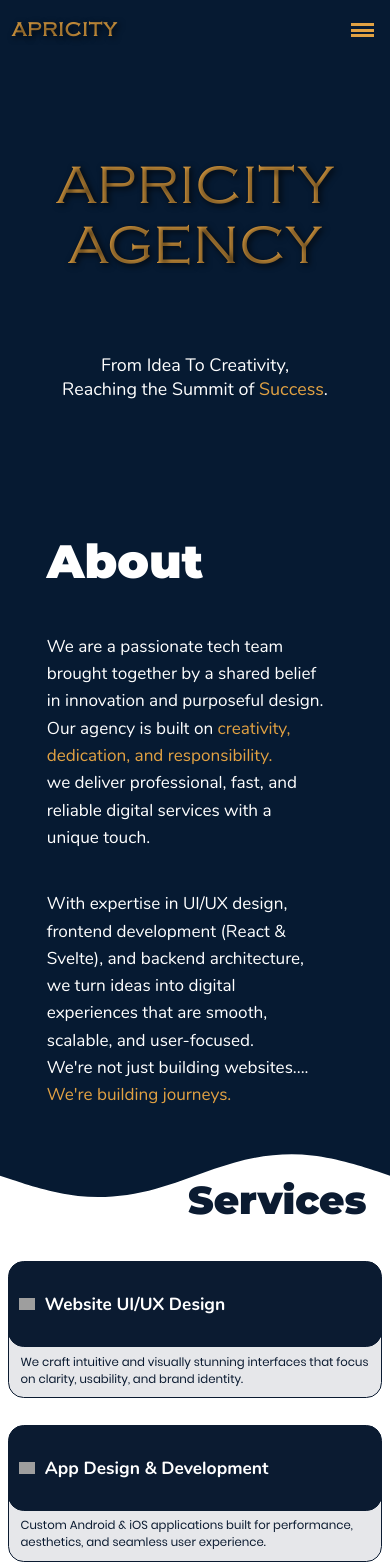
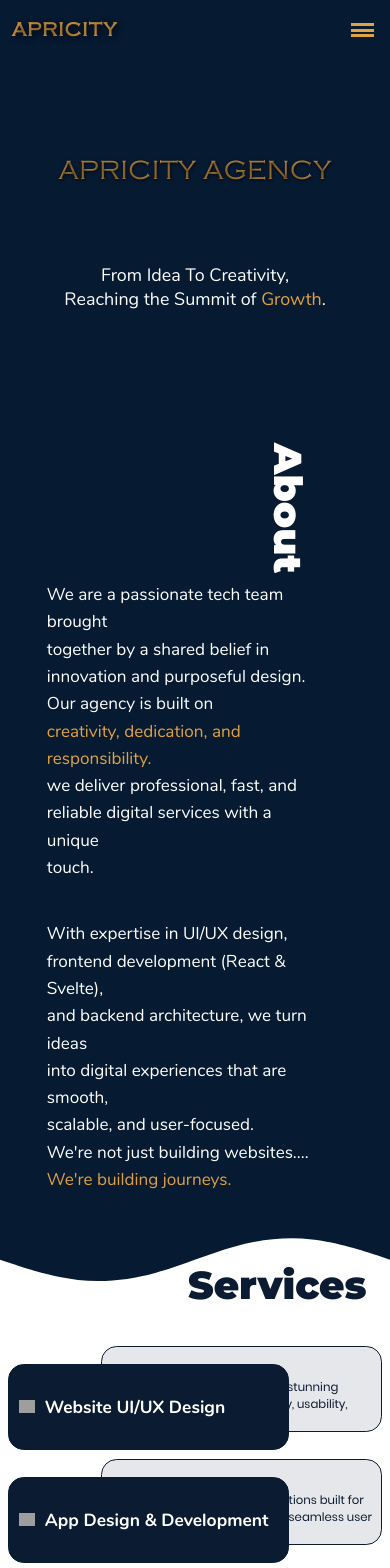
Before and after one commit to hussein0-0/Apricity-Agency, a SvelteKit app: page / in a window 390 px wide. Shown: the top 1568 px of the page. Built offline with nearby package versions, Linux system fonts and the light colour scheme; grey boxes are pictures that could not be loaded.

Commit message:
(Agency Name + About + Service) Animations

```diff
--- a/package.json
+++ b/package.json
@@ -43,5 +43,9 @@
 	},
 	"keywords": [
 		"svelte"
-	]
+	],
+	"dependencies": {
+		"gsap": "^3.13.0",
+		"split-type": "^0.3.4"
+	}
 }
--- a/src/Components/About.svelte
+++ b/src/Components/About.svelte
@@ -1,36 +1,87 @@
+<script>
+  import { onMount } from "svelte";
+  import { gsap } from "gsap";
+  import ScrollTrigger from "gsap/ScrollTrigger";
+  import TextPlugin from "gsap/TextPlugin";
+  import SplitType from "split-type";
+
+  gsap.registerPlugin(ScrollTrigger, TextPlugin);
+
+  let container; // reference to the local wrapper
+
+  onMount(() => {
+    const paragraph = container.querySelectorAll("p");
+    const split = new SplitType(paragraph, { types: "lines" });
+
+    gsap.from(split.lines, {
+      scrollTrigger: {
+        trigger: container,
+        start: "top 40%",
+        toggleActions: "play none none none",
+      },
+      opacity: 0,
+      y: "50%",
+      duration: 1.5,
+      ease: "power4.out",
+      stagger: 0.2,
+    });
+
+    const about = new SplitType('.about-title', {types: 'lines'});
+    gsap.from(about.lines,{
+      scrollTrigger: {
+        trigger: container,
+        start: "top 80%",
+        toggleActions: "play none none none",
+      },
+      opacity: 0,
+      y: '50%',
+      duration:2,
+      ease: 'power2.inOut',
+      stagger: 0.2
+    });
+
+});
+</script>
+
 <section id="About">
-    <h2 class="title">About</h2>
-    <div class="content">
+  <h2 class="about-title">About</h2>
+  <div bind:this={container} class="content">
     <p class="space">
-        We are a passionate tech team brought together by a shared belief in innovation and purposeful design. <br>
-        Our agency is built on <span class="highlight">creativity, dedication, and responsibility.</span><br>
-        we deliver professional, fast, and reliable digital services with a unique touch.
+      We are a passionate tech team brought together by a shared belief in
+      innovation and purposeful design. <br />
+      Our agency is built on
+      <span class="highlight">creativity, dedication, and responsibility.</span
+      ><br />
+      we deliver professional, fast, and reliable digital services with a unique
+      touch.
     </p>
     <p>
-       With expertise in UI/UX design, frontend development (React & Svelte), and backend architecture, we turn ideas into digital experiences that are smooth, scalable, and user-focused. <br>
-       We're not just building websites.... <span class="highlight">We're building journeys.</span>
+      With expertise in UI/UX design, frontend development (React & Svelte), and
+      backend architecture, we turn ideas into digital experiences that are
+      smooth, scalable, and user-focused. <br />
+      We're not just building websites....
+      <span class="highlight">We're building journeys.</span>
     </p>
   </div>
 </section>
 
 <style>
-
-.title{
+  .about-title {
     writing-mode: vertical-rl;
     font-size: 10vw;
     font-family: "Heading";
     margin: 0vw 8vw 0vw 7vw;
   }
 
-section{
+  section {
     background-color: rgb(6, 26, 50);
-    color:white;
+    color: white;
     display: flex;
     padding: 3.3vw;
     padding-bottom: 0vw;
   }
 
-.content{
+  .content {
     padding-top: 1vw;
     font-size: 2vw;
     padding-right: 8.1vw;
@@ -38,22 +89,22 @@ section{
     line-height: 2.7vw;
   }
 
-.space{
+  .space {
     margin-bottom: 6.2vw;
   }
 
-.highlight{
-    color: #E2A243;
+  .highlight {
+    color: #e2a243;
   }
 
   /* Tablet styles */
   @media (max-width: 1024px) {
-    .title{
+    .title {
       font-size: 15vw;
       margin: 0vw 8vw 0vw 3vw;
     }
 
-    .content{
+    .content {
       padding-top: 2vw;
       font-size: 2.5vw;
       padding-right: 5vw;
@@ -63,7 +114,7 @@ section{
 
   /* Mobile styles */
   @media (max-width: 480px) {
-    section{
+    section {
       flex-direction: column;
       text-align: center;
       margin-bottom: -0.6vw;
@@ -71,18 +122,18 @@ section{
       text-align: left;
       padding: 9vw 12vw;
     }
-    .title{
+    .title {
       writing-mode: horizontal-tb;
       margin: 0;
       font-size: 12vw;
       margin-bottom: 9vw;
     }
-    .content{
+    .content {
       font-size: 4.4vw;
       line-height: 7vw;
     }
-    .space{
-        margin-bottom: 10vw ;
+    .space {
+      margin-bottom: 10vw;
     }
   }
 </style>
--- a/src/Components/AgencyName.svelte
+++ b/src/Components/AgencyName.svelte
@@ -1,38 +1,82 @@
+<script>
+  import { gsap } from "gsap";
+  import { onMount } from "svelte";
+  import { TextPlugin } from "gsap/TextPlugin";
+  import ApricityName from "./ApricityName.svelte";
+
+  gsap.registerPlugin(TextPlugin);
+  let wordEl;
+
+  onMount(() => {
+    let index = 0;
+    let words = ["Success", "Innovation", "Growth", "Vision", "Impact"];
+
+    function changeWord() {
+      gsap.to(wordEl, {
+        duration: 1,
+        text: words[index],
+        ease: "power2.inOut",
+        onComplete: () => {
+          index = (index + 1) % words.length;
+          setTimeout(changeWord, 1000); // wait before changing again
+        },
+      });
+    }
+    changeWord();
+
+    gsap.to('#desc-text',{
+      duration:1,
+      opacity:1,
+      ease: 'power2.inOut'
+    })
+  });
+</script>
+
 <div class="name">
-    <h2>APRICITY AGENCY</h2>
-    <p>From Idea To <span>Creativity</span>,<br />
-      Reaching the Summit of <span style="color:#E2A243;">Success</span>.</p>
+  <ApricityName/>
+  <p id="desc-text">
+    From Idea To <span>Creativity</span>,<br />
+    Reaching the Summit of
+    <span class="word-container">
+      <span bind:this={wordEl} id="word" style="color:#E2A243;"></span></span
+    >.
+  </p>
 </div>
 
 <style>
-.name{
-    background-color: rgb(6, 26, 50) ;
+  .name {
+    background-color: rgb(6, 26, 50);
     text-align: center;
     padding: 18vh 0vw;
   }
 
-.name h2{
-    color: transparent;
-    text-shadow: 0.15vw 0.17vw 0.8vw rgb(0, 0, 0, 0.8), 0 0 0 #E2A243;
-    font-size: 7vw;
-    font-weight: 300;
-    font-family: "Title";
-    letter-spacing: 0.01em;
-}
-
-.name p{
+  .name p {
+    opacity: 0;
     font-size: 2vw;
     color: white;
     font-family: "Nunito_Regular";
     margin-top: 9vw;
   }
 
+  .word-container {
+    display: inline-block;
+    overflow: hidden;
+    vertical-align: bottom;
+    position: relative;
+  }
+
+  #word {
+    display: inline-block;
+    color: #e2a243;
+    position: relative;
+  }
+
   /* Tablet styles */
   @media (max-width: 1024px) {
-    .name h2{
+    .name h2 {
       font-size: 8vw;
     }
-    .name p{
+    .name p {
       font-size: 3.4vw;
       margin-top: 15vw;
     }
@@ -40,15 +84,17 @@
 
   /* Mobile styles */
   @media (max-width: 480px) {
-    .name{
+    .name {
       margin: -0.2vw 0vw;
       padding: 25vw 0vw 20vw 0vw;
     }
-    .name h2{
-        text-shadow: 0.6vw 0.5vw 1.6vw rgb(0, 0, 0, 0.8), 0 0 0 #E2A243;
+    .name h2 {
+      text-shadow:
+        0.6vw 0.5vw 1.6vw rgb(0, 0, 0, 0.8),
+        0 0 0 #e2a243;
       font-size: 14vw;
     }
-    .name p{
+    .name p {
       padding: 5vw 0vw;
       font-size: 4.6vw;
       margin-top: 15vw;
--- /dev/null
+++ b/src/Components/ApricityName.svelte
@@ -0,0 +1,71 @@
+<script>
+  import { onMount } from "svelte";
+  import { gsap } from "gsap";
+  import SplitType from "split-type";
+  import {TextPlugin} from "gsap/TextPlugin";
+
+  gsap.registerPlugin(TextPlugin);
+
+  onMount(() => {
+    // Split the text into individual characters
+    const myText = new SplitType("#my-text", { types: "chars" });
+
+    // Animate each character
+    gsap.from(".char", {
+      y: 20,
+      opacity: 0,
+      stagger: 0.05,
+      delay: 0.2,
+      duration: 0.5,
+      ease: "power2.out",
+    });
+
+    gsap.to('#my-text',{
+        opacity:1,
+        duration:1
+    });
+  });
+</script>
+
+<header>
+  <h1 id="my-text" style="opacity: 0;">APRICITY AGENCY</h1>
+</header>
+
+<style>
+  header {
+    background-color: rgb(6, 26, 50);
+    text-align: center;
+  }
+
+  h1 {
+    color: transparent;
+    text-shadow:
+      0.15vw 0.17vw 0.8vw rgb(0, 0, 0, 0.8),
+      0 0 0 #e2a243;
+    font-size: 7vw;
+    font-weight: 300;
+    font-family: "Title";
+    letter-spacing: 0.01em;
+  }
+
+  .char {
+    transform: translateY(115px);
+    transition: transform 0.5s;
+  }
+    .name {
+    background-color: rgb(6, 26, 50);
+    text-align: center;
+    padding: 18vh 0vw;
+  }
+
+  .name h2 {
+    color: transparent;
+    text-shadow:
+      0.15vw 0.17vw 0.8vw rgb(0, 0, 0, 0.8),
+      0 0 0 #e2a243;
+    font-size: 7vw;
+    font-weight: 300;
+    font-family: "Title";
+    letter-spacing: 0.01em;
+  }
+</style>
--- a/src/Components/NavBar.svelte
+++ b/src/Components/NavBar.svelte
@@ -1,20 +1,38 @@
 <script>
+    import {gsap} from 'gsap';
+    import { onMount } from 'svelte';
   import Form from "./Form.svelte";
 
   let showForm = false;
   let mobileMenuOpen = false;
 
-  function ClickHandeler(){
+  function ClickHandeler() {
     showForm = !showForm;
-    console.log("clicked")
+    console.log("clicked");
   }
 
   function toggleMobileMenu() {
     mobileMenuOpen = !mobileMenuOpen;
   }
+
+  onMount(()=>{
+    gsap.from('#Home',{
+        duration:1,
+        ease:'power2.inOut',
+        x:-100
+    });
+
+    gsap.to('#Home',{
+        duration:1,
+        opacity:1,
+        ease: 'power2.inOut'
+    })
+
+});
+
 </script>
 
-<Form {showForm} on:click={ClickHandeler}/>
+<Form {showForm} on:click={ClickHandeler} />
 <main>
   <header id="Home">
     <nav>
@@ -25,12 +43,29 @@
         <span></span>
       </button>
       <ul class="nav_items" class:active={mobileMenuOpen}>
-                <button class="close" class:active={mobileMenuOpen} on:click={toggleMobileMenu}>X</button>
-                <li><a href="#Home" on:click={() => mobileMenuOpen = false}>Home</a></li>
-                <li><a href="#About" on:click={() => mobileMenuOpen = false}>About us</a></li>
-                <li><a href="#Services" on:click={() => mobileMenuOpen = false}>Services</a></li>
-                <li><a href="#WhyUs" on:click={() => mobileMenuOpen = false}>Why us</a></li>
-                <li><a href="#Team" on:click={() => mobileMenuOpen = false}>Team</a></li>
+        <button
+          class="close"
+          class:active={mobileMenuOpen}
+          on:click={toggleMobileMenu}>X</button
+        >
+        <li>
+          <a href="#Home" on:click={() => (mobileMenuOpen = false)}>Home</a>
+        </li>
+        <li>
+          <a href="#About" on:click={() => (mobileMenuOpen = false)}>About us</a
+          >
+        </li>
+        <li>
+          <a href="#Services" on:click={() => (mobileMenuOpen = false)}
+            >Services</a
+          >
+        </li>
+        <li>
+          <a href="#WhyUs" on:click={() => (mobileMenuOpen = false)}>Why us</a>
+        </li>
+        <li>
+          <a href="#Team" on:click={() => (mobileMenuOpen = false)}>Team</a>
+        </li>
       </ul>
       <button on:click={ClickHandeler}>Become a client?</button>
     </nav>
@@ -38,11 +73,14 @@
 </main>
 
 <style>
-header{
+  header {
     background-color: rgb(6, 26, 50);
   }
 
-nav{
+  #Home{
+    opacity: 0;
+  }
+  nav {
     display: flex;
     justify-content: space-between;
     align-items: center;
@@ -50,9 +88,11 @@ nav{
     position: relative;
   }
 
-.logo{
+  .logo {
     color: transparent;
-    text-shadow: 0.15vw 0.17vw 0.6vw rgb(0, 0, 0, 0.8), 0 0 0 #E2A243;
+    text-shadow:
+      0.15vw 0.17vw 0.6vw rgb(0, 0, 0, 0.8),
+      0 0 0 #e2a243;
     font-size: 2.2vw;
     font-weight: bold;
     font-family: "Title";
@@ -63,54 +103,70 @@ nav{
     display: none;
   }
 
-.close{
+  .close {
     display: none;
   }
 
-.nav_items{
-    list-style:none;
+  .nav_items {
+    list-style: none;
     display: flex;
     align-items: center;
   }
 
-.nav_items li{
+  .nav_items li {
     display: inline-block;
     padding: 0vw 3.2vw;
     font-size: 1.3vw;
   }
 
-.nav_items a{
+  .nav_items a {
     font-family: "Nunito_Regular";
     color: white;
     text-decoration: none;
     letter-spacing: 0.1vw;
+    position: relative;
+    padding-bottom: 0.2vw;
   }
 
-button{
+  button {
     font-family: "Nunito_SemiBold";
     cursor: pointer;
     font-size: 1vw;
-    color:white;
+    color: white;
     background: #c88d34;
     border: none;
     border-radius: 2vw;
     padding: 1em 1.6em;
   }
 
+  .nav_items li a::after {
+    content: "";
+    position: absolute;
+    width: 0;
+    height: 2px;
+    left: 0;
+    bottom: 0;
+    background-color: #e2a243;
+    transition: width 0.3s ease;
+  }
+
+  .nav_items li a:hover::after {
+    width: 100%;
+  }
+
   /* Tablet styles */
   @media (max-width: 1024px) {
-    nav{
+    nav {
       padding: 3vw 4vw;
     }
-    .logo{
+    .logo {
       font-size: 2.2vw;
       padding-right: 1vw;
-
     }
-    .nav_items li{
+    .nav_items li {
       font-size: 1.6vw;
     }
-    button{
+    button {
       font-size: 1.5vw;
       padding: 1.4vw 1vw;
       border-radius: 3vw;
@@ -119,20 +175,19 @@ button{
 
   /* Mobile styles */
   @media (max-width: 480px) {
-    main{
+    main {
       margin-bottom: 0;
     }
 
     nav {
       padding: 4vw 3vw;
-        flex-wrap:
-        wrap;
+      flex-wrap: wrap;
     }
     .mobile-menu-toggle span {
       font-size: 0;
       width: 6vw;
       height: 0.8vw;
-        background-color: #E2A243;
+      background-color: #e2a243;
       margin: 0.6vw 0 0 0;
     }
 
@@ -172,11 +227,13 @@ button{
     }
 
     .logo {
-        text-shadow: 0.6vw 0.5vw 1.6vw rgb(0, 0, 0, 0.8), 0 0 0 #E2A243;
+      text-shadow:
+        0.6vw 0.5vw 1.6vw rgb(0, 0, 0, 0.8),
+        0 0 0 #e2a243;
       font-size: 5vw;
     }
 
-    .close{
+    .close {
       display: flex;
       position: absolute;
       right: 0;
--- a/src/Components/ServicesContent.svelte
+++ b/src/Components/ServicesContent.svelte
@@ -1,33 +1,58 @@
 <script>
   import ServicesDetails from "../shared/ServicesDetails.svelte";
+  import { gsap } from "gsap";
+  import { ScrollTrigger } from "gsap/ScrollTrigger";
+  import TextPlugin from "gsap/TextPlugin";
+  import { onMount } from "svelte";
+
+  // onMount(() => {
+  //   gsap.from()
+  // });
 </script>
 
+
 <section>
-  <ServicesDetails Title="Website UI/UX Design" Disc="We craft intuitive and visually stunning interfaces that focus on clarity, usability, and brand identity."/>
-  <ServicesDetails Title="App Design & Development" Disc="Custom Android & iOS applications built for performance, aesthetics, and seamless user experience."/>
-  <ServicesDetails Title="Frontend Development (React & Svelte)" Disc="Modern, responsive, and fast-loading frontend solutions using powerful frameworks like React and Svelte."/>
-  <ServicesDetails Title="Backend Development" Disc="Robust and scalable backend systems tailored to your business logic, with seamless API integration."/>
-  <ServicesDetails Title="Educational Tech Content" Disc="We share simplified tech tutorials, coding tips, and curated programming resources for learners of all levels."/>
+  <ServicesDetails
+    Title="Website UI/UX Design"
+    Disc="We craft intuitive and visually stunning interfaces that focus on clarity, usability, and brand identity."
+  />
+  <ServicesDetails
+    Title="App Design & Development"
+    Disc="Custom Android & iOS applications built for performance, aesthetics, and seamless user experience."
+  />
+  <ServicesDetails
+    Title="Frontend Development (React & Svelte)"
+    Disc="Modern, responsive, and fast-loading frontend solutions using powerful frameworks like React and Svelte."
+  />
+  <ServicesDetails
+    Title="Backend Development"
+    Disc="Robust and scalable backend systems tailored to your business logic, with seamless API integration."
+  />
+  <ServicesDetails
+    Title="Educational Tech Content"
+    Disc="We share simplified tech tutorials, coding tips, and curated programming resources for learners of all levels."
+  />
 </section>
 
 <style>
-section{
+  section {
     background-color: #ffffff;
     padding: 2vw 0vw 15vw 0vw;
     overflow: hidden;
     margin: 0;
+    padding-top: 7vw;
   }
 
   /* Tablet styles */
   @media (max-width: 1024px) {
-  section{
+    section {
       padding-bottom: 20vw;
     }
   }
 
   /* Mobile styles */
   @media (max-width: 480px) {
-    section{
+    section {
       padding: 6vw 0vw 16vw 0vw;
     }
   }
--- a/src/Components/SevricesTitle.svelte
+++ b/src/Components/SevricesTitle.svelte
@@ -1,3 +1,26 @@
+<script>
+  import ServicesDetails from "../shared/ServicesDetails.svelte";
+  import { gsap } from "gsap";
+  import { ScrollTrigger } from "gsap/ScrollTrigger";
+  import TextPlugin from "gsap/TextPlugin";
+  import { onMount } from "svelte";
+
+  onMount(() => {
+    gsap.from('.services',{
+      scrollTrigger: {
+        trigger: ".services",
+        start: "top 40%",
+        toggleActions: "play none none none",
+      },
+      duration:1.5,
+      opacity:0,
+      x:'60%',
+      ease: 'power2.inOut',
+      stagger: 0.2
+    })
+  });
+</script>
+
 <section id="Services">
   <div class="wave-container">
     <svg class="wave" viewBox="0 0 1440 250" preserveAspectRatio="none">
--- a/src/routes/+page.svelte
+++ b/src/routes/+page.svelte
@@ -8,6 +8,7 @@
   import OurTeamTitle from "../Components/OurTeamTitle.svelte";
   import Card from "../Components/Card.svelte";
   import Footer from "../Components/Footer.svelte";
+  import ApricityName from "../Components/ApricityName.svelte";
 </script>
 
 <main>
--- a/src/shared/ServicesDetails.svelte
+++ b/src/shared/ServicesDetails.svelte
@@ -1,50 +1,101 @@
 <script>
+  import ServicesDetails from "../shared/ServicesDetails.svelte";
+  import { gsap } from "gsap";
+  import { ScrollTrigger } from "gsap/ScrollTrigger";
+  import TextPlugin from "gsap/TextPlugin";
+  import { onMount } from "svelte";
   export let Title;
   export let Disc;
+
+  let serEl;
+
+  function handleMouseEnter() {
+    gsap.to(serEl.querySelector(".title"), {
+      duration: 1,
+      marginRight: "-5vw",
+      ease: "power2.out",
+    });
+
+    gsap.to(serEl.querySelector(".disc"), {
+      duration: 1,
+      marginLeft: "-5vw",
+      ease: "power2.out",
+    });
+  }
+
+  function handleMouseLeave() {
+    gsap.to(serEl.querySelector(".title"), {
+      duration: 1,
+      marginRight: "-24vw",
+      ease: "power4.inOut",
+    });
+
+    gsap.to(serEl.querySelector(".disc"), {
+      duration: 1,
+      marginLeft: "-24vw",
+      ease: "power4.inOut",
+    });
+  }
 </script>
 
-<div class="container">
-    <div class="title"><p> <img src="src\Assets\icons8-bulb-384.png" alt=""> {Title}</p></div>
+<div
+  bind:this={serEl}
+  on:mouseenter={handleMouseEnter}
+  on:mouseleave={handleMouseLeave}
+  class="container"
+>
+  <div class="title">
+    <p><img src="src\Assets\icons8-bulb-384.png" alt="" /> {Title}</p>
+  </div>
   <div class="disc"><p>{Disc}</p></div>
 </div>
 
-
 <style>
-.container{
+  .container {
     position: relative;
-  padding: 7.4vw 0vw;
-  margin: 0vw 3.2vw ;
+    padding: 3vw 0vw;
+    margin: 0vw 3.2vw;
+    display: flex;
+    justify-content: center;
+    align-items: center;
+    gap: 0;
+    flex-wrap: nowrap;
+    overflow: visible;
   }
 
-.title{
-  position:absolute;
+  .title {
+    position: relative;
+    display: inline-block;
     color: #ffffff;
     border: 0.3vw solid rgb(11, 27, 49);
     border-radius: 5.2vw;
     background-color: rgb(11, 27, 49);
-  z-index: 0;
     width: 51vw;
     height: 12.55vw;
     display: flex;
     align-items: center;
-  z-index: 1;
+    z-index: 2;
+    margin-right: -24vw;
   }
 
-.disc{
-  position:absolute;
+  .disc {
+    position: relative;
+    display: inline-block;
     right: 0;
-  color: rgb(11,27,49);
+    color: rgb(11, 27, 49);
     border: 0.3vw solid rgb(11, 27, 49);
     border-radius: 5.2vw;
-  background-color: rgb(11,27,49,0.1);
+    background-color: rgb(11, 27, 49, 0.1);
     width: 51vw;
     height: 12.55vw;
     display: flex;
     align-items: center;
     text-align: start;
+    z-index: 1;
+    margin-left: -24vw;
   }
 
-.title p{
+  .title p {
     font-family: "Nunito_Bold";
     text-align: left;
     font-size: 2.3vw;
@@ -52,37 +103,37 @@
     padding-left: 2.1vw;
   }
 
-.disc p{
+  .disc p {
     font-family: "Poppins_Regular";
     font-size: 1.7vw;
     font-weight: 500;
     padding: 0vw 3vw 0vw 11.2vw;
-
   }
-img{
+  img {
     width: 2.3vw;
     margin: 0vw 1vw;
   }
 
   /* Tablet styles */
   @media (max-width: 1024px) {
-  .container{
+    .container {
       padding: 8.4vw 0vw;
       margin: 2vw 2vw;
     }
-  .title , .disc{
+    .title,
+    .disc {
       width: 52.5vw;
       height: 15vw;
     }
-  .title p{
+    .title p {
       font-size: 2.4vw;
       padding-left: 1.3vw;
     }
-  .disc p{
+    .disc p {
       font-size: 1.85vw;
       padding: 0vw 3vw 0vw 13vw;
     }
-  img{
+    img {
       width: 2.5vw;
       margin: 0vw 0.8vw;
     }
@@ -90,34 +141,33 @@ img{
 
   /* Mobile styles */
   @media (max-width: 480px) {
-  .container{
+    .container {
       margin-top: 7vw;
       padding: 0;
     }
-  .title{
+    .title {
       position: relative;
       width: 100%;
       margin-bottom: -9vw;
       height: 22vw;
       border-radius: 4vw;
     }
-  .disc{
+    .disc {
       position: relative;
       width: 100%;
       height: 22vw;
       border-radius: 4vw;
     }
-  .title p{
+    .title p {
       font-size: 4.5vw;
     }
-  .disc p{
+    .disc p {
       padding: 8vw 2vw 0vw 3vw;
       font-size: 3vw;
     }
-  img{
+    img {
       width: 4.3vw;
       margin: 0vw 1.2vw;
     }
   }
-
 </style>
```
Also changed, not shown: 1 other file (tests, documents, lock files or other folders). Lines whose indentation alone changed are shown as unchanged.
